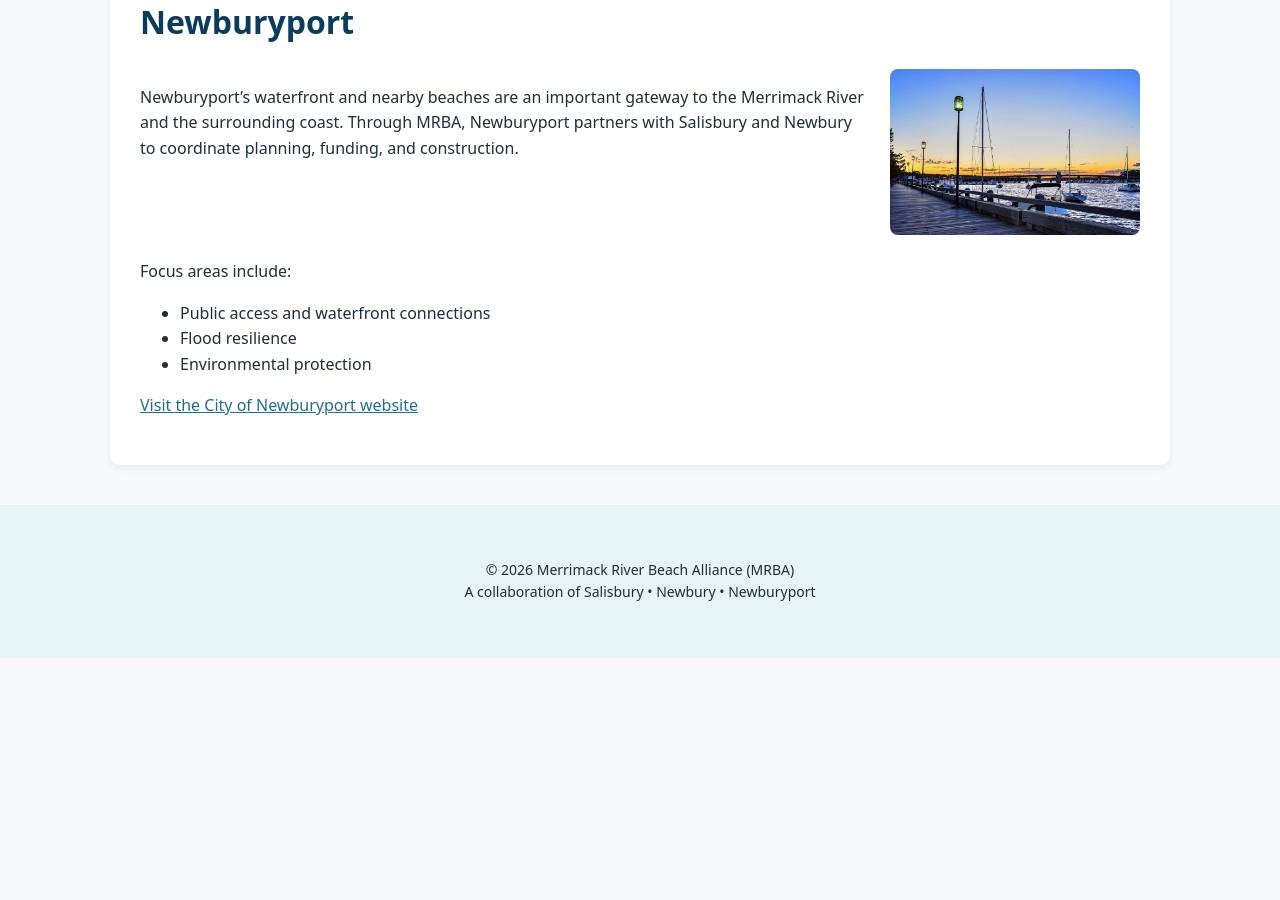
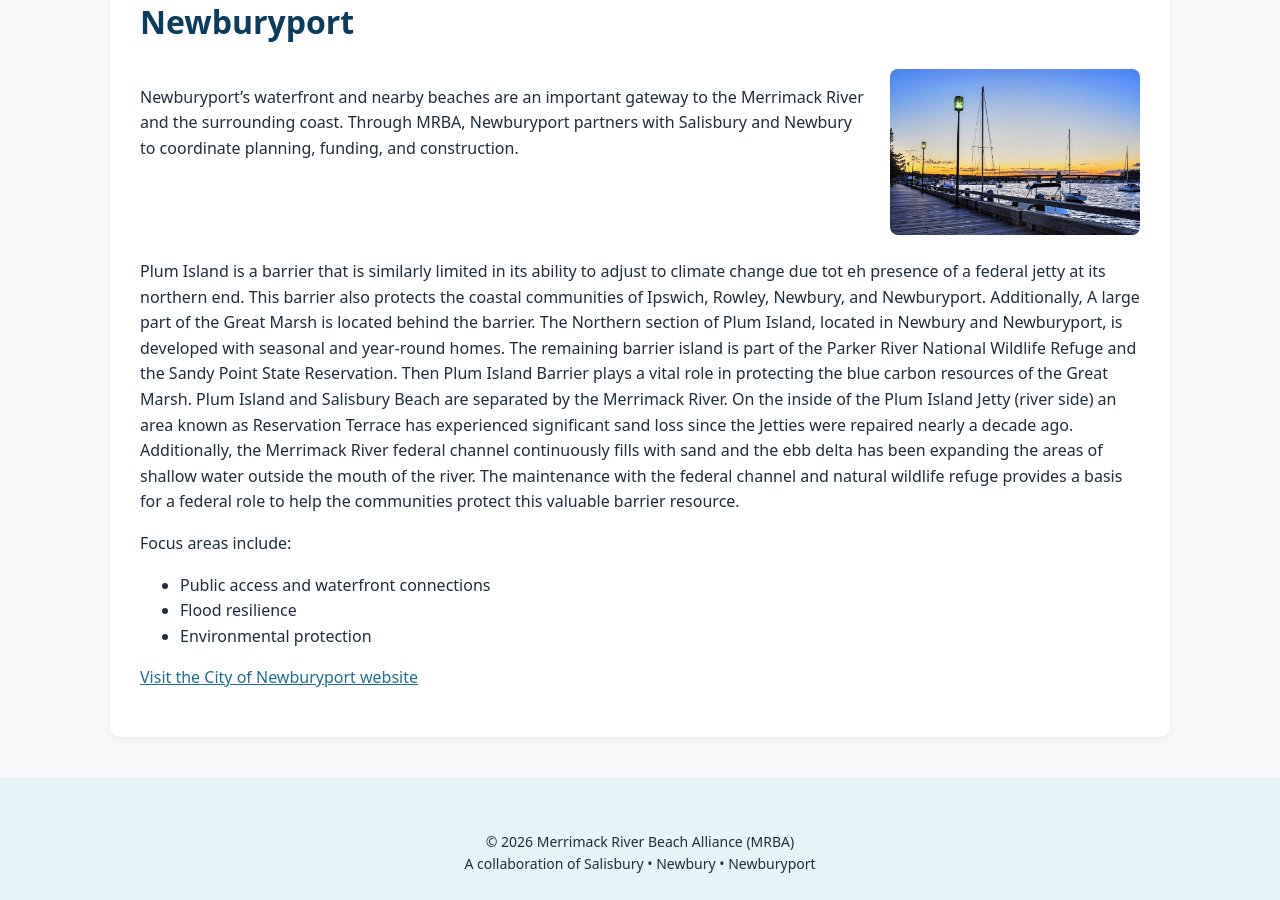
Before and after one commit to MAMRBAGOV/mamrba.gov, a Jekyll site: the page built from newburyport.md, in a window 1280 px wide and 900 px high, scrolled down 646 px. Built offline with Jekyll 4.4.1, drawn with Linux system fonts in a browser that asks for light colours; before the commit the page ends 1304 px from its top, so only the background shows below that.

Commit message:
Update newburyport.md

```diff
--- a/newburyport.md
+++ b/newburyport.md
@@ -17,6 +17,9 @@ title: Page Title
     <img src="/assets/images/towns/newburyport.jpg" alt="Newburyport" style="width: 100%; border-radius: 8px;">
   </div>
 </div>
+Plum Island is a barrier that is similarly limited in its ability to adjust to climate change due tot eh presence of a federal jetty at its northern end.  This barrier also protects the coastal communities of Ipswich, Rowley, Newbury, and Newburyport.  Additionally, A large part of the Great Marsh is located behind the barrier.  The Northern section of Plum Island, located in Newbury and Newburyport, is developed with seasonal and year-round homes.  The remaining barrier island is part of the Parker River National Wildlife Refuge and the Sandy Point State Reservation.  Then Plum Island Barrier plays a vital role in protecting the blue carbon resources of the Great Marsh.  Plum Island and Salisbury Beach are separated by the Merrimack River.
+On the inside of the Plum Island Jetty (river side) an area known as Reservation Terrace has experienced significant sand loss since the Jetties were repaired nearly a decade ago.  Additionally, the Merrimack River federal channel continuously fills with sand and the ebb delta has been expanding the areas of shallow water outside the mouth of the river.
+The maintenance with the federal channel and natural wildlife refuge provides a basis for a federal role to help the communities protect this valuable barrier resource.
 
 Focus areas include:
 - Public access and waterfront connections
```
